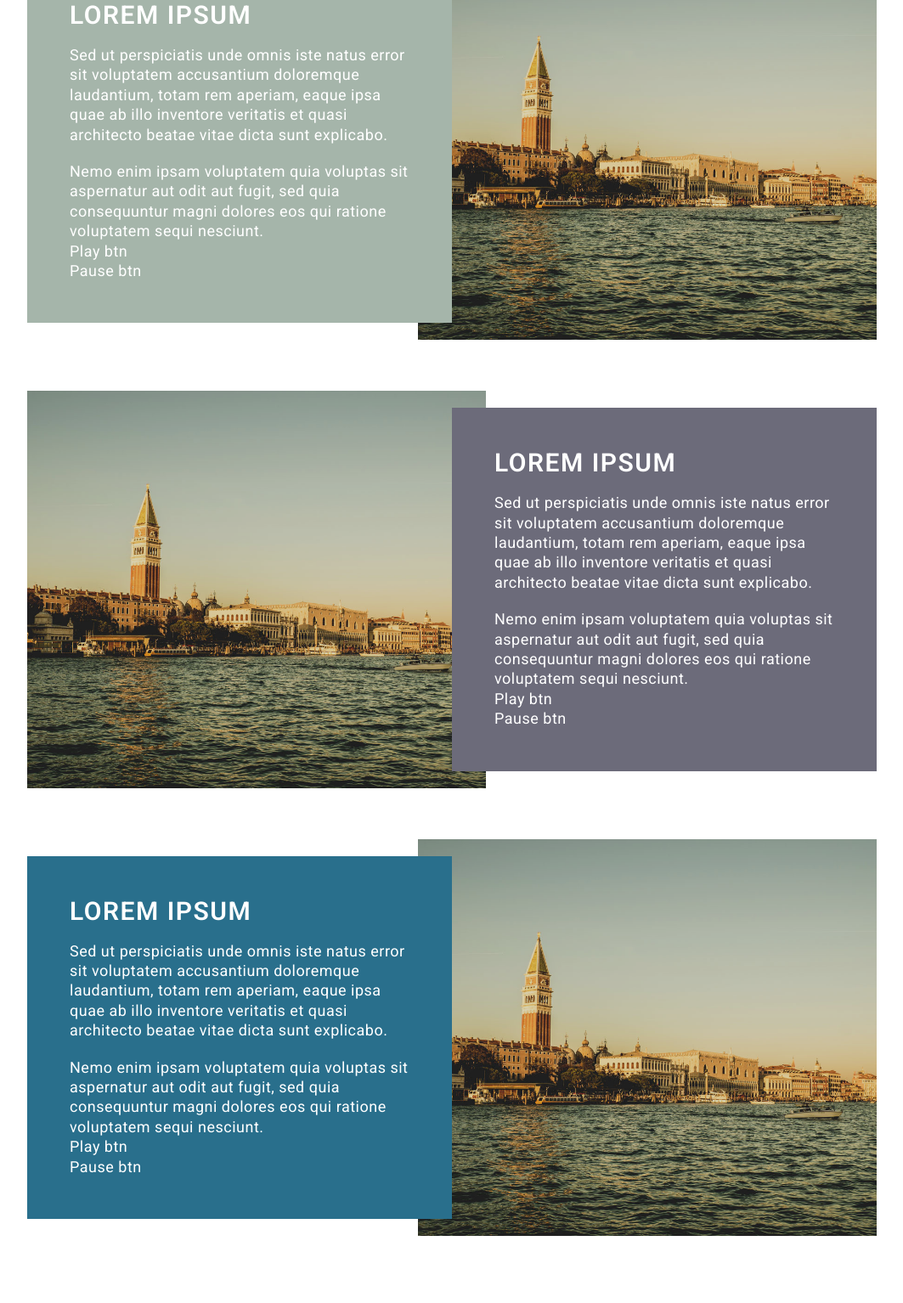
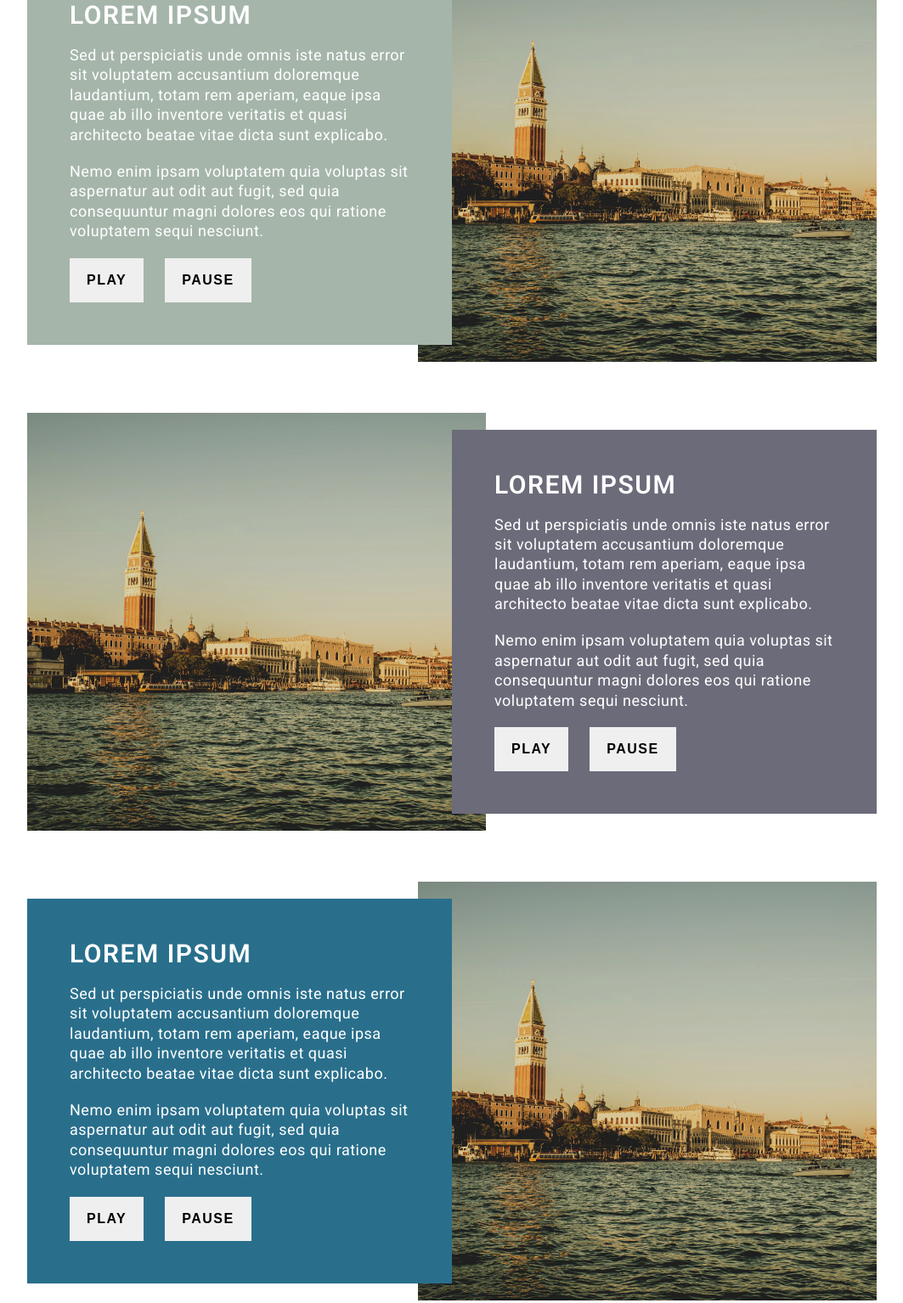
Before and after one commit to lemehovskiy/lem_youtube, a website built with webpack: page demo/index.html in a window 1280 px wide. Shown: the part 947-2481 px from the top of the page at 85% size, without its empty margins (108-1171 px from the left). Built offline with Linux system fonts and the light colour scheme.

Commit message:
apiReady, playerReady

```diff
--- a/demo/index.html
+++ b/demo/index.html
@@ -9,11 +9,9 @@
     <meta name="keywords" content="jQuery plugin">
 
     <script src="build/app.js"></script>
-
 </head>
 
 <body>
-
 
 <section class="section-intro back-img" style="background-image: url('imgs/hs_err_pid689.jpg')">
     <div class="container">
@@ -25,13 +23,9 @@
     </div>
 </section>
 
-
 <section class="section-features">
-
     <div class="container">
-
         <ul class="features-list">
-
             <li class="feature-item">
                 <div class="content-col">
                     <div class="title">
@@ -48,17 +42,19 @@
                             odit aut fugit, sed quia consequuntur magni dolores eos qui ratione voluptatem sequi nesciunt.
                         </p>
 
-                        <div class="play-btn">
-                            Play btn
-                        </div>
+                        <div class="btn-group">
+                            <button class="play-btn btn">
+                                Play
+                            </button>
 
-                        <div class="pause-btn">
-                            Pause btn
+                            <button class="pause-btn btn">
+                                Pause
+                            </button>
                         </div>
                     </div>
                 </div>
                 <div class="img-col">
-                    <div class="img-wrap youtube-video back-img" data-lem-youtube='{"videoId": "dQw4w9WgXcQ"}' style="background-image: url('imgs/pexels-photo-534327.jpg')"></div>
+                    <div class="img-wrap youtube-video back-img" data-lem-youtube='{"videoId": "gGW7lLbx8kE"}' style="background-image: url('imgs/pexels-photo-534327.jpg')"></div>
                 </div>
             </li>
 
@@ -78,17 +74,19 @@
                             odit aut fugit, sed quia consequuntur magni dolores eos qui ratione voluptatem sequi nesciunt.
                         </p>
 
-                        <div class="play-btn">
-                            Play btn
-                        </div>
+                        <div class="btn-group">
+                            <button class="play-btn btn">
+                                Play
+                            </button>
 
-                        <div class="pause-btn">
-                            Pause btn
+                            <button class="pause-btn btn">
+                                Pause
+                            </button>
                         </div>
                     </div>
                 </div>
                 <div class="img-col">
-                    <div class="img-wrap youtube-video back-img" data-lem-youtube='{"videoId": "dQw4w9WgXcQ"}' style="background-image: url('imgs/pexels-photo-534327.jpg')"></div>
+                    <div class="img-wrap youtube-video back-img" data-lem-youtube='{"videoId": "JtH68PJIQLE"}' style="background-image: url('imgs/pexels-photo-534327.jpg')"></div>
                 </div>
             </li>
 
@@ -108,26 +106,24 @@
                             odit aut fugit, sed quia consequuntur magni dolores eos qui ratione voluptatem sequi nesciunt.
                         </p>
 
-                        <div class="play-btn">
-                            Play btn
-                        </div>
+                        <div class="btn-group">
+                            <button class="play-btn btn">
+                                Play
+                            </button>
 
-                        <div class="pause-btn">
-                            Pause btn
+                            <button class="pause-btn btn">
+                                Pause
+                            </button>
                         </div>
                     </div>
                 </div>
                 <div class="img-col">
-                    <div class="img-wrap youtube-video back-img" data-lem-youtube='{"videoId": "dQw4w9WgXcQ"}' style="background-image: url('imgs/pexels-photo-534327.jpg')"></div>
+                    <div class="img-wrap youtube-video back-img" data-lem-youtube='{"videoId": "1FH-q0I1fJY"}' style="background-image: url('imgs/pexels-photo-534327.jpg')"></div>
                 </div>
             </li>
-
         </ul>
     </div>
-
 </section>
-
-
 
 </body>
 </html>
--- a/demo/sass/partials/_section-features-list.scss
+++ b/demo/sass/partials/_section-features-list.scss
@@ -1,10 +1,16 @@
 .section-features {
   $mobile-size: 800px;
+
+  .btn-group {
+    padding: 20px 0 0;
+
+  }
 
   .youtube-video {
     .player {
       width: 100%;
       height: 100%;
+      position: relative;
     }
   }
 
--- a/demo/sass/style.scss
+++ b/demo/sass/style.scss
@@ -38,5 +38,24 @@ section {
 }
 
 
+.btn-group {
+  margin: 0 -10px;
+
+  .btn {
+    margin: 0 10px;
+  }
+}
+
+.btn {
+  font-size: 16px;
+  font-weight: 700;
+  padding: 17px 20px;
+  text-transform: uppercase;
+  display: inline-block;
+  letter-spacing: 1.5px;
+  transition: .5s;
+}
+
+
 @import "partials/section-intro";
 @import "partials/section-features-list";
```
Also changed, not shown: build/lem_youtube.js, demo/build/app.js, 3 other files.
